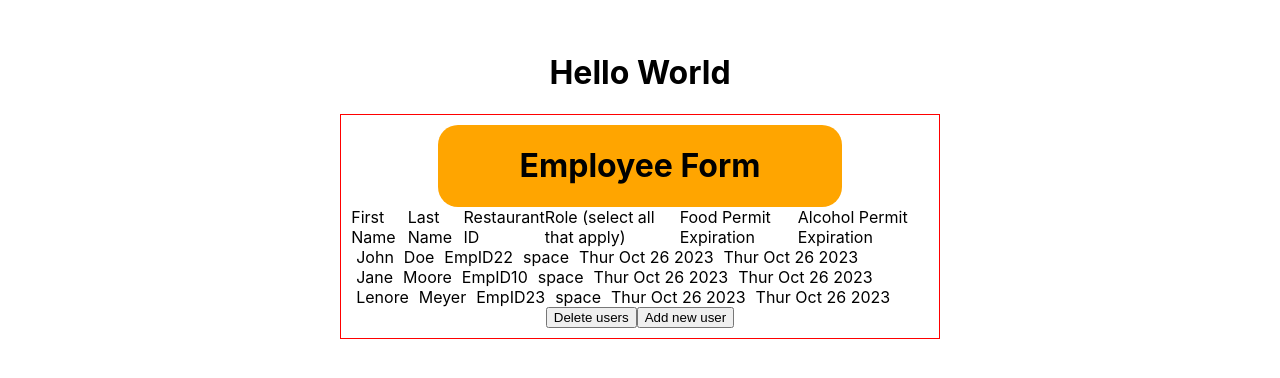
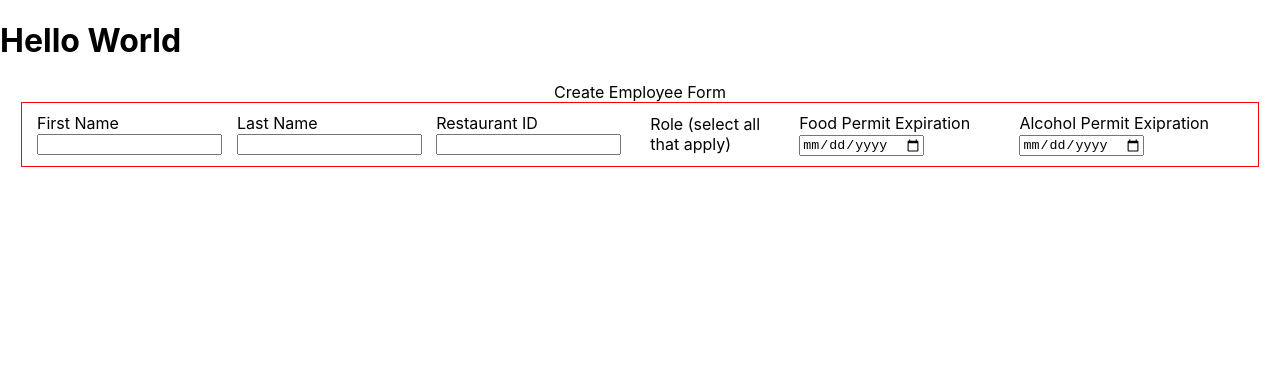
Before and after one commit to HivecoreLabs/Hive, a React app in the folder frontend/: page / in a window 1280 px wide. Shown: the top 378 px of the page. Built offline with nearby package versions, Linux system fonts and the light colour scheme; no server answers.

Commit message:
PROG: set up inputs and states for form inputs

```diff
--- a/frontend/src/components/EmployeeForm/index.css
+++ b/frontend/src/components/EmployeeForm/index.css
@@ -1,12 +1,20 @@
 div#root {
     display: flex;
     flex-direction: column;
+    width: 100vw;
+}
+
+.employee-form-container {
+    display: flex;
+    flex-direction: column;
+
+    width: 100%;
     align-items: center;
 }
 
 .employee-form {
     display: flex;
-    flex-direction: column;
+    flex-direction: row;
     align-items: center;
 
     width: 95%;
@@ -15,29 +23,6 @@ div#root {
     border: 1px solid red;
 }
 
-.employee-form-header {
-
-    width: 70%;
-    text-align: center;
-
-    background-color: orange;
-    border-radius: 20px;
-
+.employee-form > div {
+    margin: 0px 5px;
 }
-
-.employee-form-table-headers {
-    display: flex;
-}
-
-.employee-form-employee {
-    display: flex;
-}
-
-.employee-form-employee > div {
-    margin: 0 5px;
-}
-
-.employee-form-actions {
-    display: flex;
-    /* flex-direction: row; */
-}
--- a/frontend/src/components/EmployeeForm/index.jsx
+++ b/frontend/src/components/EmployeeForm/index.jsx
@@ -1,115 +1,151 @@
-import React from 'react';
+import React, { useEffect, useState } from 'react';
 import './index.css';
 
-export default function EmployeeForm() {
+export default function EmployeeForm({ employee, formType }) {
 
-    const testUsers = [
-        {
-            id: 1,
-            firstName: 'John',
-            lastName: 'Doe',
-            restaurantEmployeeId: 'EmpID22',
-            isUploaded: false,
-            foodPermitExp: 'Thur Oct 26 2023',
-            alcoholPermitExp: 'Thur Oct 26 2023',
-            roles: [
-                {
-                    role: 'Server'
-                }
-            ]
-        },
-        {
-            id: 2,
-            firstName: 'Jane',
-            lastName: 'Moore',
-            restaurantEmployeeId: 'EmpID10',
-            isUploaded: false,
-            foodPermitExp: 'Thur Oct 26 2023',
-            alcoholPermitExp: 'Thur Oct 26 2023',
-            roles: [
-                {
-                    role: 'Busser'
-                }
-            ]
-        },
-        {
-            id: 3,
-            firstName: 'Lenore',
-            lastName: 'Meyer',
-            restaurantEmployeeId: 'EmpID23',
-            isUploaded: false,
-            foodPermitExp: 'Thur Oct 26 2023',
-            alcoholPermitExp: 'Thur Oct 26 2023',
-            roles: [
-                {
-                    role: 'Chef'
-                },
-                {
-                    role: 'Carter'
-                }
-            ]
-        }
-    ];
+    // const testUsers = [
+    //     {
+    //         id: 1,
+    //         firstName: 'John',
+    //         lastName: 'Doe',
+    //         restaurantEmployeeId: 'EmpID22',
+    //         isUploaded: false,
+    //         foodPermitExp: 'Thur Oct 26 2023',
+    //         alcoholPermitExp: 'Thur Oct 26 2023',
+    //         roles: [
+    //             {
+    //                 role: 'Server'
+    //             }
+    //         ]
+    //     },
+    //     {
+    //         id: 2,
+    //         firstName: 'Jane',
+    //         lastName: 'Moore',
+    //         restaurantEmployeeId: 'EmpID10',
+    //         isUploaded: false,
+    //         foodPermitExp: 'Thur Oct 26 2023',
+    //         alcoholPermitExp: 'Thur Oct 26 2023',
+    //         roles: [
+    //             {
+    //                 role: 'Busser'
+    //             }
+    //         ]
+    //     },
+    //     {
+    //         id: 3,
+    //         firstName: 'Lenore',
+    //         lastName: 'Meyer',
+    //         restaurantEmployeeId: 'EmpID23',
+    //         isUploaded: false,
+    //         foodPermitExp: 'Thur Oct 26 2023',
+    //         alcoholPermitExp: 'Thur Oct 26 2023',
+    //         roles: [
+    //             {
+    //                 role: 'Chef'
+    //             },
+    //             {
+    //                 role: 'Carter'
+    //             }
+    //         ]
+    //     }
+    // ];
+
+    formType = 'create';
+
+    const [firstName, setFirstName] = useState('');
+    const [lastName, setLastName] = useState('');
+    const [restaurantId, setRestaurantId] = useState('');
+    const [role, setRole] = useState([]);
+    const [foodPermitExp, setFoodPermitExp] = useState('');
+    const [alcoholPermitExp, setAlcoholPermitExp] = useState('');
+
+    const [validationErrors, setValidationErrors] = useState({
+
+    });
+    const [attempt, setAttempt] = useState(false);
+
+    const handleSubmit = async (e) => {
 
 
+
+    };
+
     return (
-        <>
-            <div className='employee-form'>
+        <div className='employee-form-container'>
             <div className='employee-form-header'>
-                    <h1>Employee Form</h1>
+                {`${formType === 'create' ? 'Create': 'Edit'} Employee Form`}
             </div>
-                <div className='employee-form-employees'>
-                    <div className='employee-form-table-headers'>
+            <form
+            className='employee-form'
+            onSubmit={handleSubmit}
+            >
                 <div className='employee-form-first-name'>
+                    <label>
                         First Name
+                    </label>
+                    <input
+                        type='text'
+                        id='first-name'
+                        // placeholder='First Name'
+                        value={firstName}
+                        onChange={e => setFirstName(e.target.value)}
+                    />
                 </div>
                 <div className='employee-form-last-name'>
+                    <label>
                         Last Name
+                    </label>
+                    <input
+                        type='text'
+                        id='last-name'
+                        // placeholder='Last Name'
+                        value={lastName}
+                        onChange={e => setLastName(e.target.value)}
+                    />
                 </div>
                 <div className='employee-form-restaurant-id'>
+                    <label>
                         Restaurant ID
+                    </label>
+                    <input
+                        type='text'
+                        id='restaurant-id'
+                        // placeholder='Restaurant ID'
+                        value={restaurantId}
+                        onChange={e => setRestaurantId(e.target.value)}
+                    />
+
                 </div>
                 <div className='employee-form-role'>
+                    <label>
                         Role (select all that apply)
+                    </label>
                 </div>
                 <div className='employee-form-food-permit-exp'>
+                    <label>
                         Food Permit Expiration
+                    </label>
+                    <input
+                        type='date'
+                        id='food-permit-exp'
+                        value={foodPermitExp}
+                        onChange={e => setFoodPermitExp(e.target.value)}
+                    />
                 </div>
                 <div className='employee-form-alcohol-permit-exp'>
-                            Alcohol Permit Expiration
+                    <label>
+                        Alcohol Permit Exipration
+                    </label>
+                    <input
+                        type='date'
+                        id='alcohol-permit-exp'
+                        value={alcoholPermitExp}
+                        onChange={e => setAlcoholPermitExp(e.target.value)}
+                    />
                 </div>
+            </form>
         </div>
-                    {
-                        testUsers?.map(user => (
-                            <div className='employee-form-employee' id={user.id}>
-                                <div className='employees-first-name'>
-                                    {user.firstName}
-                                </div>
-                                <div className='employees-last-name'>
-                                    {user.lastName}
-                                </div>
-                                <div className='employees-restaurant-id'>
-                                    {user.restaurantEmployeeId}
-                                </div>
-                                <div className='employees-roles'>
-                                    space
-                                </div>
-                                <div className='employee-food-permit-exp'>
-                                    {user.foodPermitExp}
-                                </div>
-                                <div className='employee-alcohol-permit-exp'>
-                                    {user.alcoholPermitExp}
-                                </div>
-                            </div>
-                        ))
-                    }
-                </div>
-                <div className='employee-form-actions'>
-                    <button>Delete users</button>
-                    <button>Add new user</button>
-                </div>
-            </div>
-        </>
     );
 
 }
--- a/frontend/src/index.css
+++ b/frontend/src/index.css
@@ -2,6 +2,6 @@ body {
   font-family: -apple-system, BlinkMacSystemFont, 'Segoe UI', Roboto, Helvetica,
     Arial, sans-serif;
   margin: auto;
-  max-width: 38rem;
-  padding: 2rem;
+  /* max-width: 38rem;
+  padding: 2rem; */
 }
```
Lines whose indentation alone changed are shown as unchanged.
